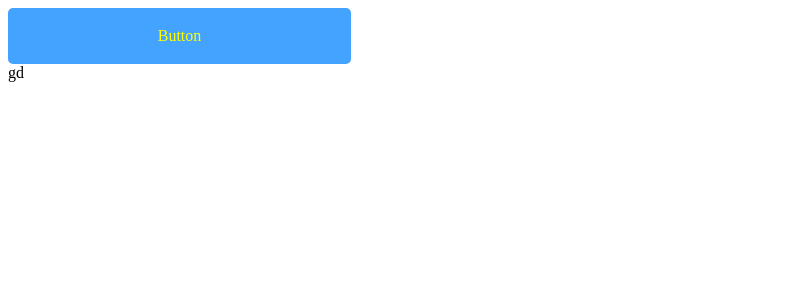
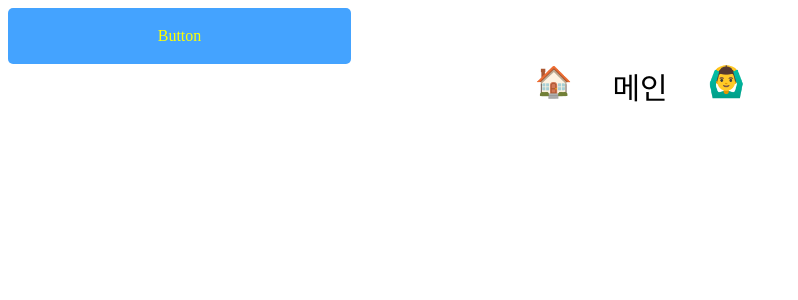
Before and after one commit to rjsdnql123/honey, a Next.js app: page /main in a window 1280 px wide. Shown: the top 300 px of the page, without its empty margins (0-798 px from the left). Built offline with nearby package versions, Linux system fonts and the light colour scheme.

Commit message:
(Add): BottomNav 컴포넌트 추가

```diff
--- a/src/app/main/page.tsx
+++ b/src/app/main/page.tsx
@@ -1,4 +1,5 @@
 import { Button } from '@/component/BaseButton/index';
+import { BottomNavigation } from '@/component/BottomNavigation';
 
 // const styles = stylex.create({
 //   host: {
@@ -21,8 +22,7 @@ export default function Page() {
     <main>
       {/* <div {...stylex.props(styles.h1, styles.host)}>gffgfg</div> */}
       <Button color='yellow'>Button</Button>
-      {/* <BottomNavigation /> */}
-      <div>gd</div>
+      <BottomNavigation></BottomNavigation>
     </main>
   );
 }
--- /dev/null
+++ b/src/component/BottomNavigation/index.tsx
@@ -0,0 +1,16 @@
+'use client';
+
+import { BottomStyle } from './styles';
+import { BottomProps } from './type';
+
+const BottomNavigation = ({ color }: BottomProps) => {
+  return (
+    <BottomStyle $color={color}>
+      <div>🏠</div>
+      <div>메인</div>
+      <div>🙆‍♂️</div>
+    </BottomStyle>
+  );
+};
+
+export { BottomNavigation };
--- /dev/null
+++ b/src/component/BottomNavigation/styles.ts
@@ -0,0 +1,12 @@
+import styled from '@emotion/styled';
+
+import { BottomStyleProps } from './type';
+export const BottomStyle = styled.div<BottomStyleProps>`
+  /*
+    BaseBottomNav Style
+  */
+  display: flex;
+  justify-content: center;
+  gap: 40px;
+  font-size: 30px;
+`;
--- /dev/null
+++ b/src/component/BottomNavigation/type.ts
@@ -0,0 +1,5 @@
+export interface BottomProps extends React.HTMLAttributes<HTMLButtonElement> {}
+
+export interface BottomStyleProps {
+  $color?: string;
+}
```
